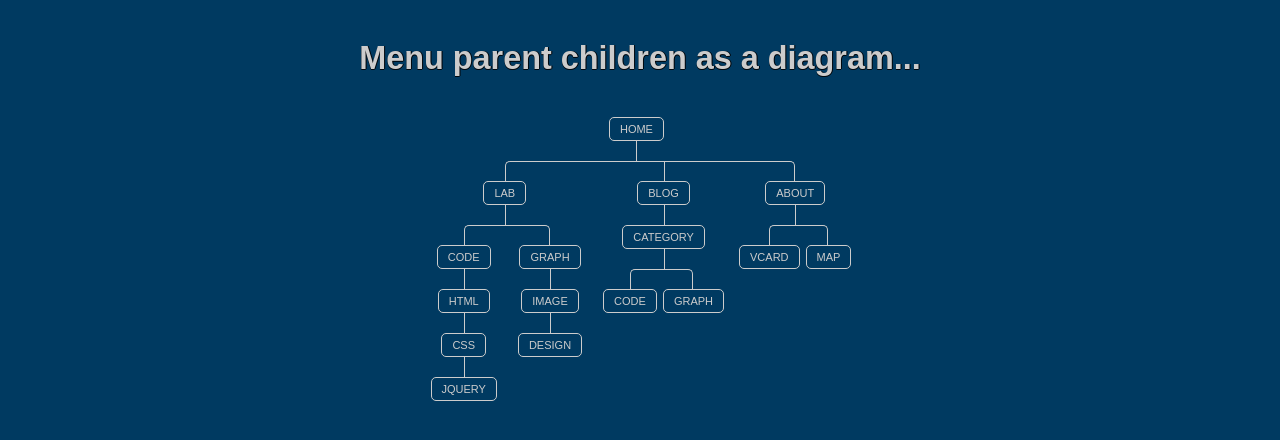
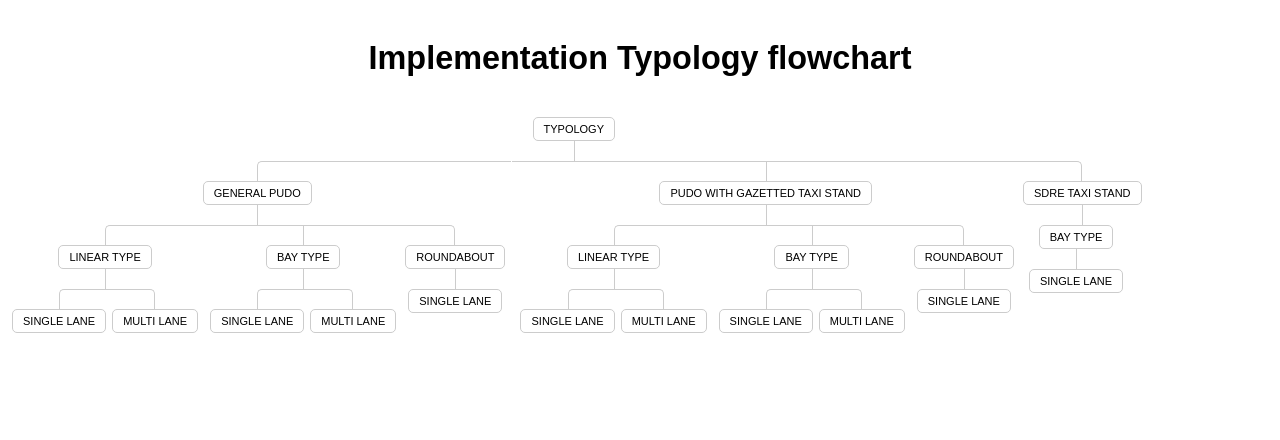
Before and after one commit to tayyqi/projectPUDO, a plain HTML site: page index.html in a window 1280 px wide. Drawn offline with Linux system fonts and the light colour scheme.

Commit message:
structure and baseline

```diff
--- a/index.html
+++ b/index.html
@@ -15,80 +15,102 @@
 
   <body>
 
-    <h1>Menu parent children as a diagram...</h1>
+    <h1>Implementation Typology flowchart</h1>
     <nav class="nav">
 			<ul>
 				<li>
-					<a href="#">Home</a>
+					<a href="#">Typology</a>
 					<ul>
 						<li>
-							<a href="#">Lab</a>
+							<a href="#">General PUDO</a>
 							<ul>
 								<li>
-									<a href="#">Code</a>
+									<a href="#">Linear Type</a>
 									<ul>
 										<li>
-											<a href="#">Html</a>
-											<ul>
-												<li>
-													<a href="#">Css</a>
-													<ul>
-														<li>
-															<a href="#">Jquery</a>
-														</li>
-													</ul>
-												</li>
-											</ul>
+											<a href="#">Single Lane</a>
 										</li>
+                    <li>
+                      <a href="#">Multi Lane</a>
+                    </li>
 									</ul>
 								</li>
 								<li>
-									<a href="#">Graph</a>
+									<a href="#">Bay Type</a>
 									<ul>
 										<li>
-											<a href="#">Image</a>
-											<ul>
-												<li>
-													<a href="#">Design</a>
-												</li>
-											</ul>
+											<a href="#">Single Lane</a>
 										</li>
+                    <li>
+                      <a href="#">Multi Lane</a>
+                    </li>
 									</ul>
 								</li>
-							</ul>
-						</li>
-						<li>
-							<a href="#">Blog</a>
-							<ul>
-								<li>
-									<a href="#">Category</a>
-									<ul>
-										<li>
-											<a href="#">Code</a>
-										</li>
-										<li>
-											<a href="#">Graph</a>
-										</li>
-									</ul>
-								</li>
-							</ul>
-						</li>
-						<li>
-							<a href="#">About</a>
-							<ul>
-								<li>
-									<a href="#">Vcard</a>
+                <li>
+                  <a href="#">Roundabout</a>
+                  <ul>
+                    <li>
+                      <a href="#">Single Lane</a>
+                    </li>
+                  </ul>
+                </li>
+              </ul>
+            </li>
 
-								</li>
-								<li>
-									<a href="#">Map</a>
-								</li>
-							</ul>
-						</li>
-					</ul>
-				</li>
-			</ul>
-		</nav>
+            <li>
+              <a href="#">PUDO with Gazetted Taxi Stand</a>
+              <ul>
+                <li>
+                  <a href="#">Linear Type</a>
+                  <ul>
+                    <li>
+                      <a href="#">Single Lane</a>
+                    </li>
+                    <li>
+                      <a href="#">Multi Lane</a>
+                    </li>
+                  </ul>
+                </li>
+                <li>
+                  <a href="#">Bay Type</a>
+                  <ul>
+                    <li>
+                      <a href="#">Single Lane</a>
+                    </li>
+                    <li>
+                      <a href="#">Multi Lane</a>
+                    </li>
+                  </ul>
+                </li>
+                <li>
+                  <a href="#">Roundabout</a>
+                  <ul>
+                    <li>
+                      <a href="#">Single Lane</a>
+                    </li>
+                  </ul>
+                </li>
+              </ul>
+            </li>
+            <li>
+              <a href="#">SDRE Taxi Stand</a>
+              <ul>
+                <li>
+                  <a href="#">Bay Type</a>
+                  <ul>
+                    <li>
+                      <a href="#">Single Lane</a>
+                    </li>
+                  </ul>
+                </li>
+              </ul>
+            </li>
+          </ul>
+        </ul>
+				</ul>
+			</li>
+		</ul>
+	</nav>
 
 
   </body>
--- a/style.css
+++ b/style.css
@@ -23,25 +23,25 @@ body {
   width: 100%;
   height: 100%;
 
-  background: RGBA(0, 58, 97, 1);
+  background: white;
 
-  font-family: 'Fjalla One', sans-serif;
+  font-family: 'Arial', sans-serif;
   font-size: 18px;
 }
 
 h1 {
   padding-top: 40px;
 
-  color: #ccc;
+  color: #000000;
   text-align: center;
   font-size: 1.8rem;
 
-    text-shadow: rgba(0,0,0,0.6) 1px 0, rgba(0,0,0,0.6) 1px 0, rgba(0,0,0,0.6) 0 1px, rgba(0,0,0,0.6) 0 1px;
+    /* text-shadow: rgba(0,0,0,0.6) 1px 0, rgba(0,0,0,0.6) 1px 0, rgba(0,0,0,0.6) 0 1px, rgba(0,0,0,0.6) 0 1px; */
 }
 
 .nav {
   margin: 20px auto;
-  width: 455px;
+  /* width: 455px; */
   min-height: auto;
 }
 
@@ -111,7 +111,7 @@ h1 {
 
   text-decoration: none;
   text-transform: uppercase;
-  color: #ccc;
+  color: #000000;
   font-family: arial, verdana, tahoma;
   font-size: 11px;
 }
```
